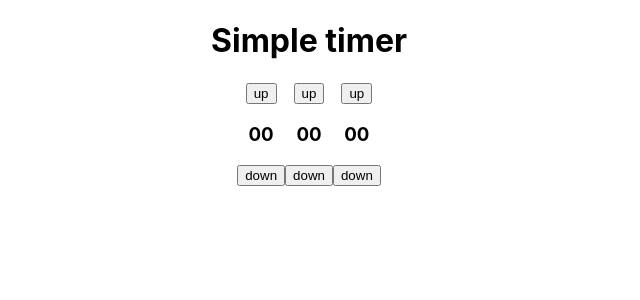
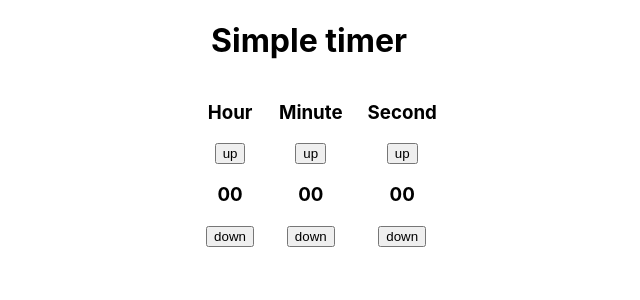
Before and after one commit to rafi365/simple-countdown-quiz, a React (Create React App) app: page / in a window 1280 px wide. Shown: the top 300 px of the page, without its empty margins (331-971 px from the left). Built offline with nearby package versions, Linux system fonts and the light colour scheme.

Commit message:
added h/m/s text

```diff
--- a/src/App.css
+++ b/src/App.css
@@ -4,4 +4,5 @@
 
 .sideways div{
   display: inline-block;
+  padding-left: 25px;
 }
--- a/src/App.js
+++ b/src/App.js
@@ -42,6 +42,7 @@ class App extends React.Component {
         <div className="sideways">
         <div>
           {/* hour */}
+          <h3>Hour</h3>
           <button onClick={()=>{this.increase_timer(1)}}>up</button>
           <h3>{this.state.hour.toString().padStart(2,'0')}</h3>
           <button onClick={()=>{this.decrease_timer(1)}}>down</button>
@@ -50,6 +51,7 @@ class App extends React.Component {
         <div>
 
           {/* minutes */}
+          <h3>Minute</h3>
           <button onClick={()=>{this.increase_timer(2)}}>up</button>
           <h3>{this.state.minute.toString().padStart(2,'0')}</h3>
           <button onClick={()=>{this.decrease_timer(2)}}>down</button>
@@ -57,6 +59,7 @@ class App extends React.Component {
 
         <div>
           {/* seconds */}
+          <h3>Second</h3>
           <button onClick={()=>{this.increase_timer(3)}}>up</button>
           <h3>{this.state.second.toString().padStart(2,'0')}</h3>
           <button onClick={()=>{this.decrease_timer(3)}}>down</button>
```
Also changed, not shown: 1 other file (tests, documents, lock files or other folders).
